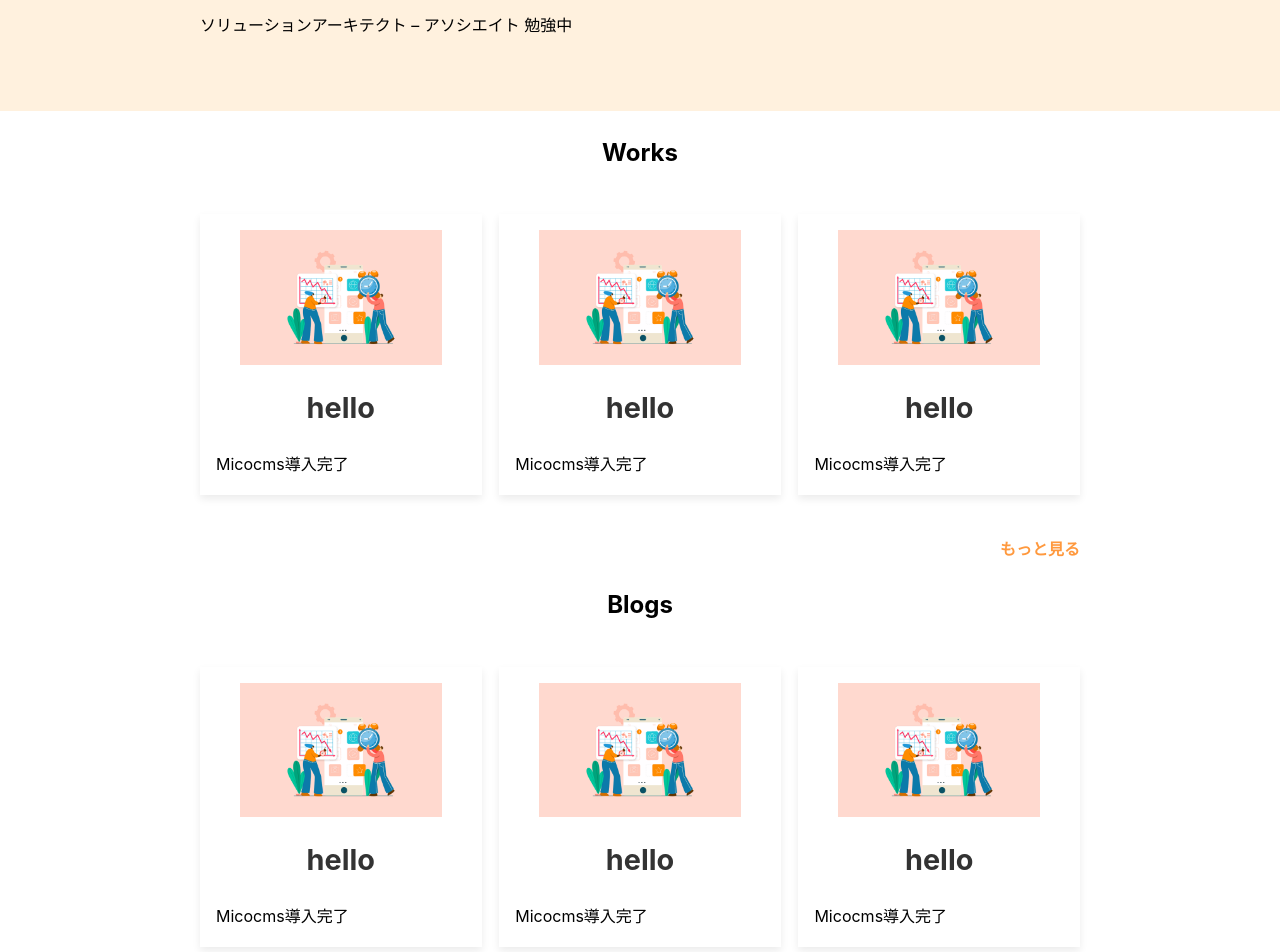
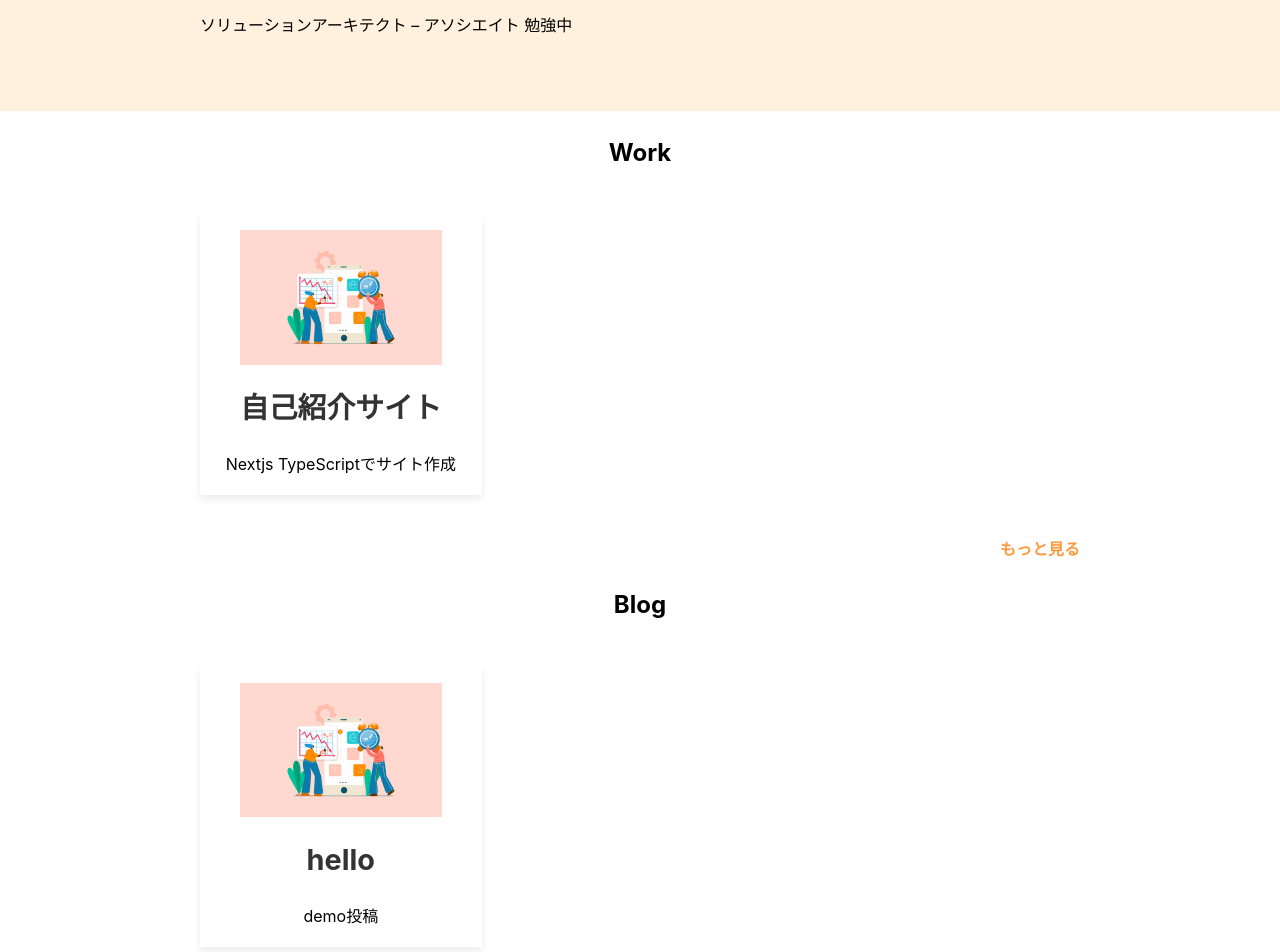
Before and after one commit to Seiwa-Edu/Next-Portforio, a Next.js app: page / in a window 1280 px wide. Shown: the part 1360-2312 px from the top of the page. Built offline with nearby package versions, Linux system fonts and the light colour scheme.

Commit message:
[update] update the style

```diff
--- a/pages/index.tsx
+++ b/pages/index.tsx
@@ -64,11 +64,9 @@ export default function Home() {
           </section>
           <section className={style_css.works_section}>
          　 <div className={style_css.skill__wrapper}>
-              <h2 className={style_css.section_title}>Works</h2>
+              <h2 className={style_css.section_title}>Work</h2>
               <div className={card_css.cardlayout_wrap}>
-                  <Card title ="hello" id ="blog/yaurrrnlm" body="Micocms導入完了" image="team-5614157_1280.png"/>
-                  <Card title ="hello" id ="blog/yaurrrnlm" body="Micocms導入完了" image="team-5614157_1280.png"/>
-                  <Card title ="hello" id ="blog/yaurrrnlm" body="Micocms導入完了" image="team-5614157_1280.png"/>
+                  <Card title ="自己紹介サイト" id ="blog/yaurrrnlm" body="Nextjs TypeScriptでサイト作成" image="team-5614157_1280.png"/>
               </div>
               <Link href="/works">
                  <a className={style_css.detail__link}>もっと見る</a>
@@ -77,11 +75,9 @@ export default function Home() {
           </section>
           <section className={style_css.blog_section}>
           <div className={style_css.skill__wrapper}>
-              <h2 className={style_css.section_title}>Blogs</h2>
+              <h2 className={style_css.section_title}>Blog</h2>
               <div className={card_css.cardlayout_wrap}>
-                <Card title ="hello" id ="blog/yaurrrnlm" body="Micocms導入完了" image="team-5614157_1280.png"/>
-                <Card title ="hello" id ="blog/yaurrrnlm" body="Micocms導入完了" image="team-5614157_1280.png"/>
-                <Card title ="hello" id ="blog/yaurrrnlm" body="Micocms導入完了" image="team-5614157_1280.png"/>
+                <Card title ="hello" id ="blog/yaurrrnlm" body="demo投稿" image="team-5614157_1280.png"/>
               </div>
               <Link href="/blog">
               <a className={style_css.detail__link}>もっと見る</a>
--- a/pages/works.tsx
+++ b/pages/works.tsx
@@ -22,7 +22,7 @@ type Props = {
             <a href="#"　className={card_css.card__link} >
               <figure className={card_css.card_figure}><img src={work.image.url} className={card_css.cardlayout_wrap_image}/></figure>
               <h2 className={card_css.card_title}>{work.title}</h2>
-              <p>詳細へ</p>
+              <p className={card_css.card_text_tax}>詳細へ</p>
               {/* <p className={card_css.card_text_tax}><div dangerouslySetInnerHTML={{
                             __html: `${work.body}`,
                           }}
--- a/styles/card.module.css
+++ b/styles/card.module.css
@@ -22,16 +22,18 @@ a.card_link {
   text-decoration: none;
 }
 
+.card-figure {
+  margin: 0;
+  padding: 0;
+  -webkit-box-sizing: border-box;
+  -moz-box-sizing: border-box;
+  box-sizing: border-box;
+}
 /* カードレイアウト内の画像を幅いっぱいに表示 */
 .cardlayout_wrap_image {
   display: block;
   max-width: 100%;
   height: auto;
-}
-
-.card-figure {
-  margin: 0;
-  padding: 0;
 }
 
 /* カードレイアウトのタイトル部分 */
@@ -46,6 +48,7 @@ a.card_link {
 .card_text_tax {
   margin: 0;
   padding: 1em;
+  text-align: center;
   /* color: #818181; */
 }
 
```
